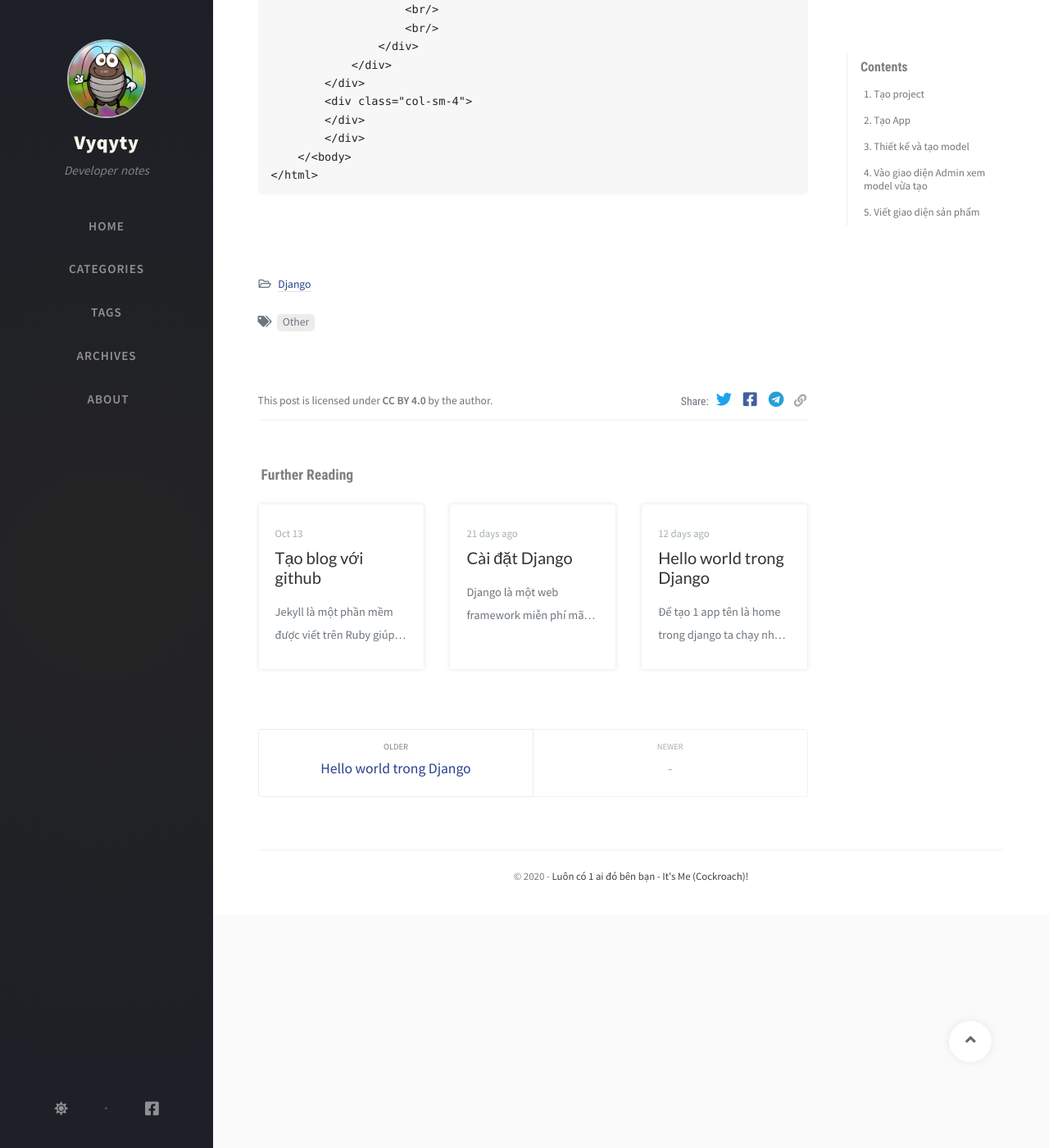
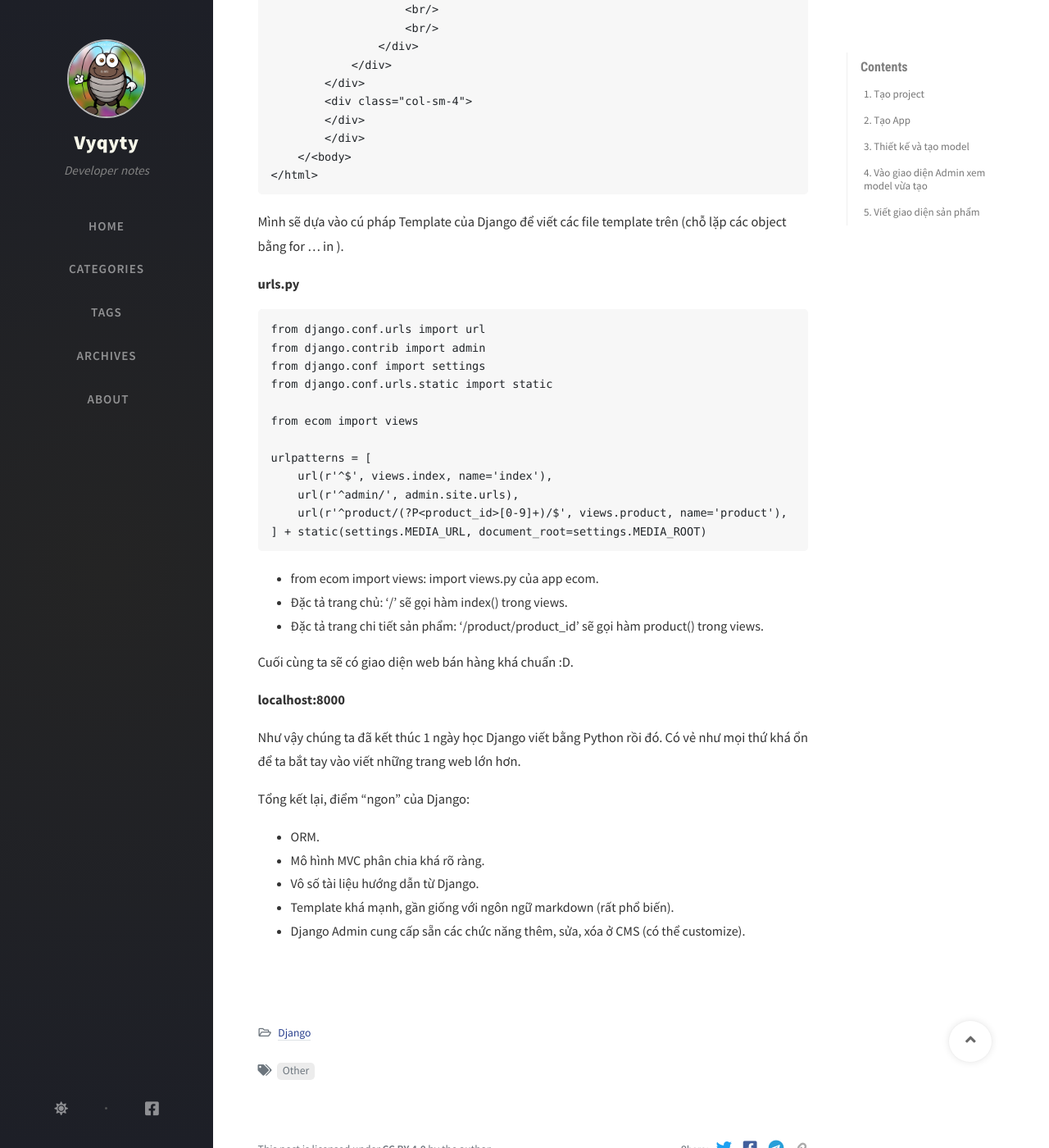
Before and after one commit to vyqyty/vyqyty.github.io, a Jekyll site: the page built from _posts/2020-11-23-web-ban-hang-don-gian-trong-django.md, in a window 1280 px wide and 1400 px high, scrolled down 8680 px. Shown: the whole window at 82% size. Built offline with Jekyll 4.4.1, drawn with Linux system fonts in a browser that asks for light colours; nearby versions of some CDN libraries; comment, search, counter and statistics services are not loaded.

Commit message:
Update 2020-11-23-web-ban-hang-don-gian-trong-django.md

````diff
--- a/_posts/2020-11-23-web-ban-hang-don-gian-trong-django.md
+++ b/_posts/2020-11-23-web-ban-hang-don-gian-trong-django.md
@@ -413,3 +413,41 @@ Chôm template html có sẵn ở đâu đó (hoặc tự viết :v) rồi nhét
     </<body>
 </html>
 ```
+
+Mình sẽ dựa vào cú pháp Template của Django để viết các file template trên (chỗ lặp các object bằng for ... in ).
+
+**urls.py**
+
+```
+from django.conf.urls import url
+from django.contrib import admin
+from django.conf import settings
+from django.conf.urls.static import static
+
+from ecom import views
+
+urlpatterns = [
+    url(r'^$', views.index, name='index'),
+    url(r'^admin/', admin.site.urls),
+    url(r'^product/(?P<product_id>[0-9]+)/$', views.product, name='product'),
+] + static(settings.MEDIA_URL, document_root=settings.MEDIA_ROOT)
+```
+
+* from ecom import views: import views.py của app ecom.
+* Đặc tả trang chủ: '/' sẽ gọi hàm index() trong views.
+* Đặc tả trang chi tiết sản phẩm: '/product/product_id' sẽ gọi hàm product() trong views.
+
+Cuối cùng ta sẽ có giao diện web bán hàng khá chuẩn :D.
+
+**localhost:8000**
+
+
+Như vậy chúng ta đã kết thúc 1 ngày học Django viết bằng Python rồi đó. Có vẻ như mọi thứ khá ổn để ta bắt tay vào viết những trang web lớn hơn.
+
+Tổng kết lại, điểm "ngon" của Django:
+
+* ORM.
+* Mô hình MVC phân chia khá rõ ràng.
+* Vô số tài liệu hướng dẫn từ Django.
+* Template khá mạnh, gần giống với ngôn ngữ markdown (rất phổ biến).
+* Django Admin cung cấp sẵn các chức năng thêm, sửa, xóa ở CMS (có thể customize).
````
